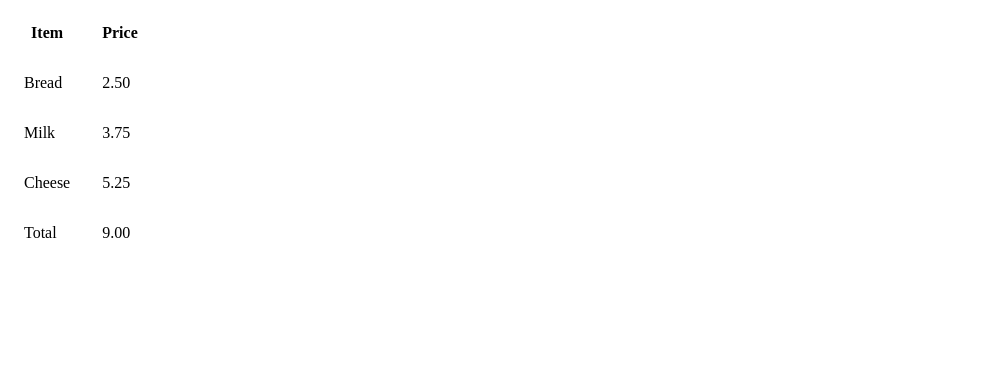
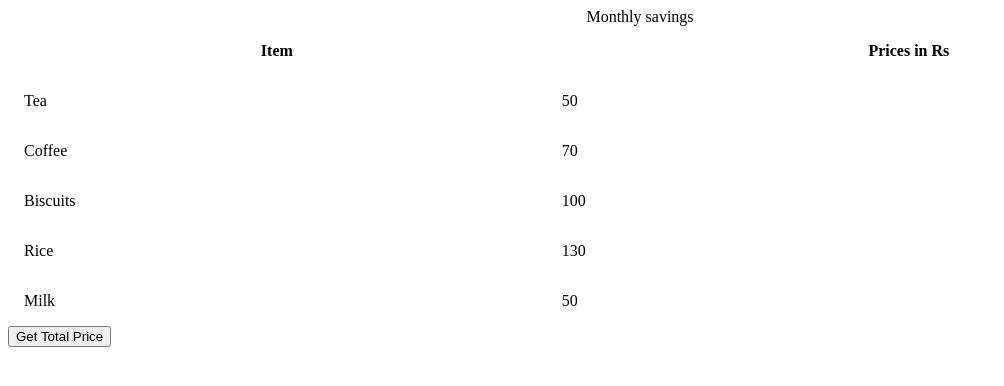
Before and after one commit to acciojob/grofers-checkout-2-jasbhatia, a website: page main.html in a window 1280 px wide. Shown: the whole page, without its empty margins (0-1004 px from the left). Drawn offline with Linux system fonts and the light colour scheme.

Commit message:
created a submission

```diff
--- a/main.html
+++ b/main.html
@@ -8,31 +8,36 @@
 
 <body>
 	<!-- the entire body must be written by student -->
-	<table>
+	<table id="ans"  style="width: 100%">
+    <caption>
+      Monthly savings
+    </caption>
     <tr>
       <th>Item</th>
-    <th>Price</th>
+      <th>Prices in Rs</th>
     </tr>
     <tr>
-    <td>Bread</td>
-    <td data-ns-test="prices">2.50</td>
-<!--     <td data-ns-test="price">2.50</td> -->
+      <td class="item">Tea</td>
+      <td class="price">50</td>
     </tr>
     <tr>
-    <td>Milk</td>
-<!--     <td data-ns-test="prices">3.75</td> -->
-    <td data-ns-test="price">3.75</td>
+      <td class="item">Coffee</td>
+      <td class="price">70</td>
     </tr>
     <tr>
-    <td>Cheese</td>
-<!--     <td data-ns-test="prices">5.25</td> -->
-    <td data-ns-test="price">5.25</td>
+      <td class="item">Biscuits</td>
+      <td class="price">100</td>
     </tr>
     <tr>
-    <td>Total</td>
-	   <td data-ns-test="grandTotal"></td>
+      <td class="item">Rice</td>
+      <td class="price">130</td>
+    </tr>
+    <tr>
+      <td class="item">Milk</td>
+      <td class="price">50</td>
     </tr>
   </table>
+
 
     <script type="text/javascript" src="./script.js">
 </script>
--- a/script.js
+++ b/script.js
@@ -1,35 +1,16 @@
-//your code here
-// let prices = document.querySelectorAll('[data-ns-test="price"]');
-// // console.log(prices);
-// let sum = 0;
-// prices.forEach((item) => {
-//   sum += parseFloat(item.textContent);
-// });
-// console.log(sum);
+const getSumBtn = document.createElement("button");
+getSumBtn.append("Get Total Price");
+document.body.appendChild(getSumBtn);
+var ans = document.querySelector("#ans")
+const getSum = () => {
+//Add your code here
+	var prices=document.querySelectorAll(".price")
+	const value = Array.from(prices).map(item => Number(item.textContent));
+	let sum=0;
+  for(var i of value){
+    sum=sum+i;
+  }
+  ans.innerHTML+=`<tr><td>Total Price</td><td>${sum}</td></tr>`
+};
 
-// const table = document.querySelector("table");
-// // console.log(table);
-
-// let newRow = table.insertRow();
-// console.log(newRow);
-// newRow.setAttribute("data-ns-test", "grandTotal");
-// // console.log(newRow);
-// let newCol1 = newRow.insertCell();
-// // console.log(newCol1);
-// let newCol = newRow.insertCell();
-// // console.log(newCol);
-// newCol1.innerText = "Total";
-// newCol.innerText =parseInt(sum);
-
-//
-  // const prices = document.querySelectorAll('[data-ns-test="prices"]');
-const prices = document.querySelectorAll('[data-ns-test="price"]');
-
-// Calculate the total price by summing up all the prices
-let totalPrice = 0;
-for (let i = 0; i < prices.length; i++) {
-  totalPrice += parseFloat(prices[i].innerText);
-}
-// Add the total price to the table
-const grandTotalCell = document.querySelector('[data-ns-test="grandTotal"]');
-grandTotalCell.innerText = totalPrice.toFixed(2);
+getSumBtn.addEventListener("click", getSum);
```
Lines whose indentation alone changed are shown as unchanged.
